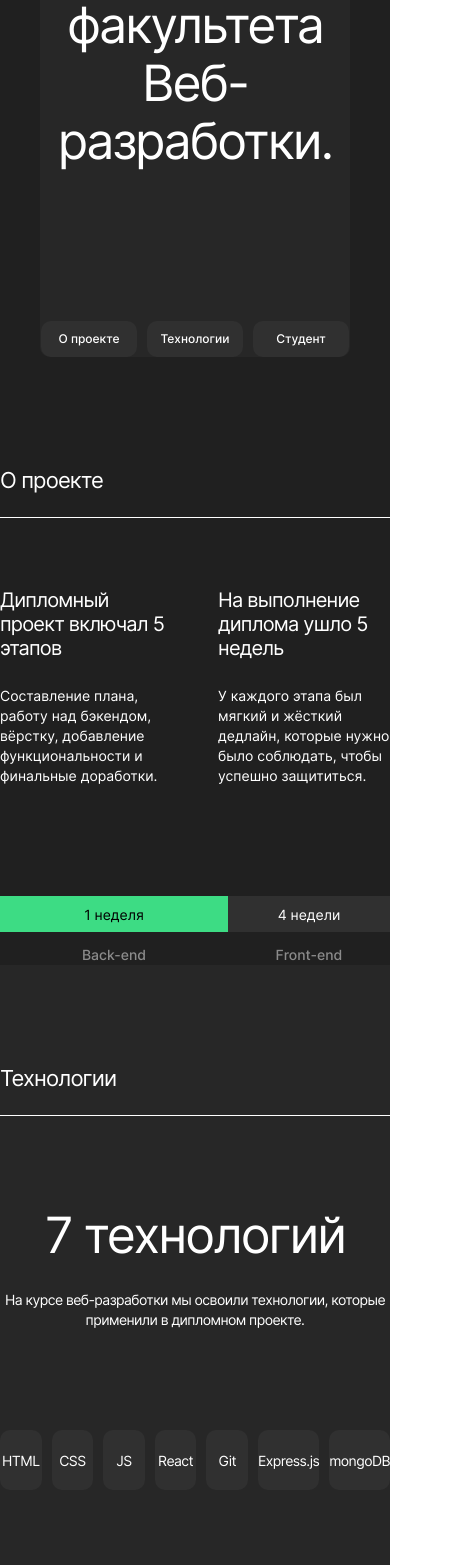
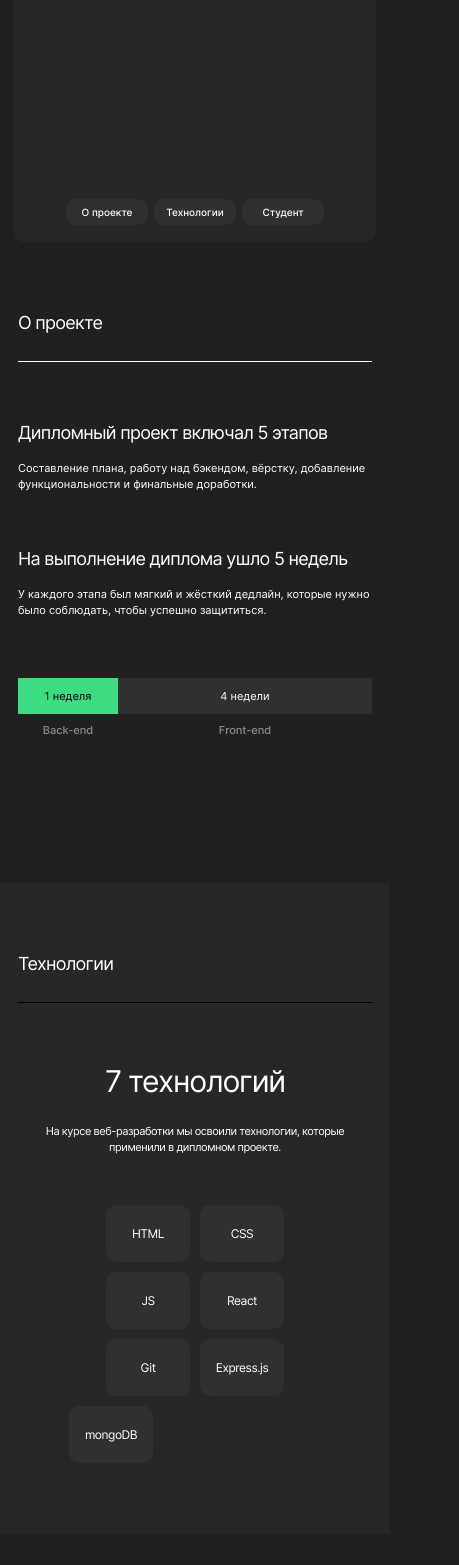
Before and after one commit to BarahBabah/movies-explorer-frontend, a React (Create React App) app: page / in a window 390 px wide. Shown: the part 432-1997 px from the top of the page, 459 px wide, since content can reach past the window. Built offline with nearby package versions, Linux system fonts and the light colour scheme.

Commit message:
сделал адаптив

```diff
--- a/src/components/AboutMe/AboutMe.css
+++ b/src/components/AboutMe/AboutMe.css
@@ -21,7 +21,6 @@
   margin-top: 66px;
   display: grid;
   justify-content: space-between;
-  grid-template-columns: 2 auto;
   grid-auto-flow: column;
 }
 
@@ -35,8 +34,8 @@
 }
 
 .about-me__personal {
-  margin: 18px 0px 0px 0px;
-
+  margin: 0;
+  margin-top: 18px;
   color: white;
   font-size: 18px;
   font-weight: 500;
@@ -46,16 +45,13 @@
 }
 
 .about-me__paragraph {
-  margin: 26px 0px 0px 0px;
+  padding: 0;
+  margin: 0;
+  margin-top: 26px;
   max-width: 600px;
-
   color: white;
-  font-family: Inter;
   font-size: 14px;
-  font-weight: 400;
   line-height: 22px;
-  letter-spacing: 0px;
-  text-align: left;
 }
 
 .about-me__photo {
@@ -67,10 +63,85 @@
 .github {
   display: flex;
   text-decoration: none;
-  margin: 99px 0px 0px 0px;
+  margin-top: 99px;
   color: #ffffff;
   font-size: 14px;
   font-weight: 500;
   line-height: 17px;
   text-align: left;
 }
+@media screen and (max-width: 1024px) {
+  .about-me {
+    min-height: 994px;
+    margin: 0 50px 0 50px;
+  }
+  .about-me__title {
+    padding-top: 90px;
+    font-size: 22px;
+    line-height: 27px;
+  }
+  .about-me-subtitle {
+    font-size: 40px;
+    line-height: 40px;
+  }
+  .about-me__personal {
+    margin-top: 16px;
+    font-size: 12px;
+    line-height: 18px;
+  }
+  .about-me__paragraph {
+    padding-right: 49px;
+    margin-top: 20px;
+    font-size: 12px;
+    line-height: 18px;
+  }
+  .about-me__photo {
+    max-width: 255px;
+    min-width: 255px;
+    max-height: 307px;
+  }
+  .github {
+    margin-top: 87px;
+  }
+}
+@media screen and (max-width: 767px) {
+  .about-me {
+    margin: 0 14px 0 14px;
+    min-height: 1198px;
+  }
+  .about-me-container {
+    margin-top: 60px;
+    grid-auto-flow: row;
+  }
+  .about-me__title {
+    padding-top: 70px;
+    padding-bottom: 29px;
+    font-size: 18px;
+    line-height: 22px;
+  }
+  .about-me-subtitle {
+    margin-top: 40px;
+    font-size: 30px;
+    line-height: 36px;
+  }
+  .about-me__personal {
+    margin-top: 20px;
+    font-size: 11px;
+    font-weight: 500;
+    line-height: 16px;
+  }
+  .about-me__paragraph {
+    padding-right: 0;
+    font-size: 11px;
+    line-height: 16px;
+  }
+  .about-me__photo {
+    order: -1;
+    min-height: 352px;
+    max-width: 292px;
+    min-width: 292px;
+  }
+  .github {
+    margin-top: 40px;
+  }
+}
--- a/src/components/AboutMe/AboutMe.jsx
+++ b/src/components/AboutMe/AboutMe.jsx
@@ -12,12 +12,12 @@ function AboutMe() {
             <h3 className="about-me-subtitle">Виталий</h3>
             <p className="about-me__personal">Фронтенд-разработчик, 30 лет</p>
             <p className="about-me__paragraph">
-              Я родился и живу в Саратове, закончил факультет экономики СГУ. У
-              меня есть жена и&#160;дочь. Я люблю слушать музыку, а ещё
-              увлекаюсь бегом. Недавно начал кодить. С 2015 года работал в
-              компании «СКБ Контур». После того, как прошёл курс по
-              веб-разработке, начал заниматься фриланс-заказами и ушёл с
-              постоянной работы.
+              Я&nbsp;родился и&nbsp;живу в&nbsp;Саратове, закончил факультет
+              экономики СГУ. У&nbsp;меня есть жена и&nbsp;дочь. Я&nbsp;люблю
+              слушать музыку, а&nbsp;ещё увлекаюсь бегом. Недавно начал кодить.
+              С&nbsp;2015 года работал в&nbsp;компании &laquo;СКБ Контур&raquo;.
+              После того, как прошёл курс по&nbsp;веб-разработке, начал
+              заниматься фриланс-заказами и ушёл с&nbsp;постоянной работы.
             </p>
             <a
               className="github"
--- a/src/components/AboutProject/AboutProject.css
+++ b/src/components/AboutProject/AboutProject.css
@@ -61,9 +61,7 @@
   justify-content: center;
   align-items: center;
   background: #3ddc84;
-  /* min-width: 228px; */
   min-height: 36px;
-  font-family: Inter;
   font-size: 14px;
   font-weight: 400;
   line-height: 17px;
@@ -76,10 +74,8 @@
   justify-content: center;
   align-items: center;
   background: #303030;
-  /* min-width: 912px; */
   min-height: 36px;
   color: white;
-  font-family: Inter;
   font-size: 14px;
   font-weight: 400;
   line-height: 17px;
@@ -97,3 +93,70 @@
   text-align: center;
   color: #8b8b8b;
 }
+@media screen and (max-width: 1024px) {
+  .about-project {
+    margin: 0 50px 0 50px;
+    min-height: 585px;
+  }
+  .about-project__title {
+    padding-top: 90px;
+  }
+  .about-project__column:not(:first-child) {
+    margin-left: 35px;
+  }
+  .about-project__columns-paragraph {
+    margin-top: 22px;
+    font-size: 12px;
+    line-height: 18px;
+  }
+  .about-project__bar {
+    padding-top: 93px;
+    grid-template-columns: 140px auto;
+  }
+}
+@media screen and (max-width: 767px) {
+  .about-project {
+    margin: 0 18px 0 18px;
+    min-height: 641px;
+  }
+  .about-project__title {
+    padding-top: 70px;
+    padding-bottom: 27px;
+    font-size: 18px;
+    line-height: 22px;
+  }
+  .about-project__columns {
+    margin-top: 60px;
+    flex-direction: column;
+  }
+  .about-project__columns-title {
+    margin-top: 0;
+    font-size: 18px;
+    line-height: 22px;
+  }
+  .about-project__column:not(:first-child) {
+    margin: 56px 0 0 0;
+  }
+  .about-project__columns-paragraph {
+    margin-top: 16px;
+    font-size: 11px;
+    line-height: 16px;
+  }
+  .about-project__bar {
+    padding-top: 60px;
+    grid-template-columns: 100px auto;
+  }
+  .about-project__bar-back-end {
+    font-size: 11px;
+    line-height: 13px;
+  }
+  .about-project__bar-back-front {
+    font-size: 11px;
+    line-height: 13px;
+  }
+  .about-project__bar-paragraph {
+    font-size: 11px;
+    line-height: 13px;
+    margin-top: 10px;
+  }
+}
--- a/src/components/Footer/Footer.css
+++ b/src/components/Footer/Footer.css
@@ -55,7 +55,7 @@
   }
 }
 
-@media screen and (max-width: 1024px) {
+@media screen and (max-width: 767px) {
   .footer {
     margin: 0 10px 0 10px;
   }
--- a/src/components/NavTab/NavTab.css
+++ b/src/components/NavTab/NavTab.css
@@ -1,6 +1,6 @@
 .navtab-list {
   margin: 0;
-  padding: 151px 0px 0px 0px;
+  padding: 151px 0 0 0;
   list-style-type: none;
   display: flex;
   flex-direction: row;
@@ -28,3 +28,24 @@
 .navtab-item:not(:first-child) {
   margin-left: 10px;
 }
+
+@media screen and (max-width: 1024px) {
+  .navtab-list {
+    padding: 314px 0 0 0;
+  }
+}
+@media screen and (max-width: 767px) {
+  .navtab-list {
+    padding: 212px 0 0 0;
+  }
+  .navtab-link {
+    font-size: 10px;
+  }
+  .navtab-item {
+    min-width: 82px;
+    min-height: 26px;
+  }
+  .navtab-item:not(:first-child) {
+    margin-left: 6px;
+  }
+}
--- a/src/components/Portfolio/Portfolio.css
+++ b/src/components/Portfolio/Portfolio.css
@@ -41,3 +41,43 @@
 .portfolio__item:not(:first-child) {
   padding-top: 20px;
 }
+@media screen and (max-width: 1279px) {
+  .portfolio__item {
+    background: url(./../../images/arrow.svg) no-repeat 99% 38px;
+  }
+  .portfolio__item:first-child {
+    background-position: 99% 18px;
+  }
+}
+@media screen and (max-width: 1024px) {
+  .portfolio {
+    margin-top: 90px;
+  }
+  .portfolio__link {
+    font-size: 28px;
+    line-height: 50px;
+  }
+}
+@media screen and (max-width: 767px) {
+  .portfolio {
+    margin-top: 70px;
+  }
+  .portfolio__title {
+    font-size: 14px;
+    line-height: 20px;
+  }
+  .portfolio__list {
+    margin-top: 40px;
+  }
+  .portfolio__item {
+    background-size: 10px;
+    background-position: 99% 27px;
+  }
+  .portfolio__item:first-child {
+    background-position: 99% 7px;
+  }
+  .portfolio__link {
+    font-size: 18px;
+    line-height: 28px;
+  }
+}
--- a/src/components/Promo/Promo.css
+++ b/src/components/Promo/Promo.css
@@ -22,3 +22,31 @@
   letter-spacing: -0.04em;
   text-align: center;
 }
+
+@media screen and (max-width: 1024px) {
+  .promo {
+    padding: 20px 20px 0px 20px;
+  }
+  .promo__container {
+    min-height: 834px;
+  }
+  .promo__title {
+    padding: 350px 24px 0 24px;
+    font-size: 40px;
+    line-height: 52px;
+  }
+}
+@media screen and (max-width: 767px) {
+  .promo {
+    padding: 14px 14px 0px 14px;
+  }
+  .promo__container {
+    min-height: 586px;
+  }
+  .promo__title {
+    padding: 220px 0 0 0;
+    font-size: 29px;
+    font-weight: 400;
+    line-height: 37px;
+  }
+}
--- a/src/components/Techs/Techs.css
+++ b/src/components/Techs/Techs.css
@@ -57,8 +57,8 @@
   justify-content: center;
   background: #303030;
   color: white;
-  width: 90px;
-  height: 60px;
+  min-width: 90px;
+  min-height: 60px;
   border-radius: 10px;
   font-size: 14px;
   font-weight: 400;
@@ -70,3 +70,68 @@
 .techs__item:not(:first-child) {
   margin-left: 10px;
 }
+@media screen and (max-width: 1024px) {
+  .techs {
+    min-height: 567px;
+  }
+  .techs__container {
+    margin: 0 50px 0 50px;
+  }
+  .techs__title {
+    padding-top: 90px;
+  }
+  .techs__subtitle {
+    margin-top: 80px;
+  }
+  .techs__paragraph {
+    padding-top: 22px;
+    font-size: 12px;
+    line-height: 18px;
+  }
+  .techs__list {
+    margin-top: 83px;
+  }
+  .techs__item {
+    font-size: 12px;
+    min-width: 84px;
+    min-height: 57px;
+  }
+}
+@media screen and (max-width: 767px) {
+  .techs {
+    min-height: 651px;
+  }
+  .techs__container {
+    margin: 0 18px 0 18px;
+  }
+  .techs__title {
+    border-color: #000000;
+    padding-top: 70px;
+    padding-bottom: 27px;
+    font-size: 18px;
+    line-height: 22px;
+  }
+  .techs__subtitle {
+    margin-top: 60px;
+    font-size: 30px;
+    line-height: 36px;
+  }
+  .techs__paragraph {
+    padding-top: 24px;
+    font-size: 11px;
+    line-height: 16px;
+  }
+  .techs__list {
+    margin-top: 50px;
+    flex-wrap: wrap;
+    justify-content: center;
+    gap: 10px;
+    padding: 0 51px 0 51px;
+  }
+  .techs__item:not(:first-child) {
+    margin-left: 0px;
+  }
+  .techs__item:last-child {
+    margin-right: auto;
+  }
+}
--- a/src/vendor/index.css
+++ b/src/vendor/index.css
@@ -6,7 +6,7 @@
 .page {
   height: 100%;
   width: 100%;
-  /* background-color: #202020; */
+  background-color: #202020;
   font-family: Inter;
   letter-spacing: 0px;
   text-align: left;
```
